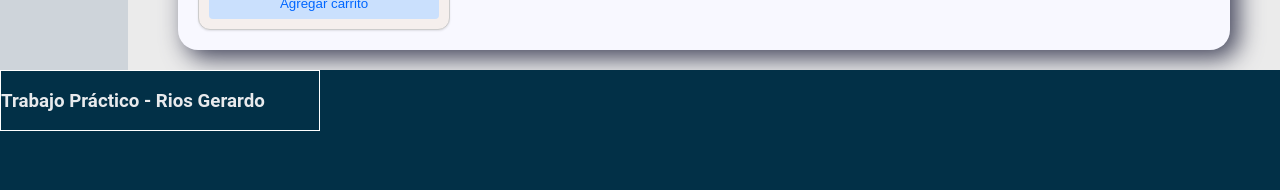
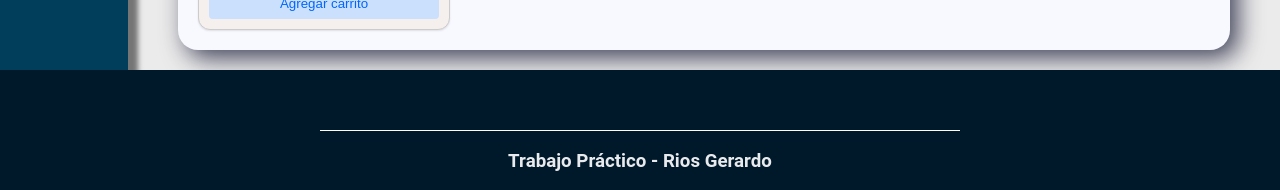
Before and after one commit to Gerardo-Rioss/trabajoPracticoReact2025, a React (Vite) app: page / in a window 1280 px wide. Shown: the part 5288-5478 px from the top of the page. Built offline with nearby package versions, Linux system fonts and the light colour scheme.

Commit message:
agregado el footer y ordenado los css module de cada componente

```diff
--- a/src/App.module.css
+++ b/src/App.module.css
@@ -28,19 +28,7 @@ body {
 }
 .sideNav{
   grid-area: sideNav;
-  background-color: #ced4da;
-
 }
 .footer{
   grid-area: footer;
-  display: grid;
-  grid-template-columns: repeat(4, 1fr);
-  grid-template-rows: repeat(2,1fr);
-  background-color:#023047 ;
-  font-family: Roboto,sans-serif;
-  color: #e8eaed;
 }
-
-.text{
-  border: 1px solid white;
-}
--- a/src/App.tsx
+++ b/src/App.tsx
@@ -2,6 +2,9 @@ import ProductCard from "./components/ProductCard/ProductCard";
 import ProductList from "./components/ProductList/ProductList";
 import styles from "./App.module.css";
 import { NavHeader } from "./components/Header/NavHeader/NavHeader";
+import { FooterContent } from "./components/Footer/FooterContent";
+import SideNavContent from "./components/SideBar/SideNavContent";
+
 // TIPADOS DE DATOS
 type Post = {
   id: number;
@@ -339,10 +342,11 @@ function App() {
           })}
 
         </div>
-        <div className={styles.sideNav}></div>
+        <div className={styles.sideNav}>
+          <SideNavContent/>
+        </div>
         <div className={styles.footer}>
-          <div className={styles.text}>
-          <h3>Trabajo Práctico - Rios Gerardo</h3></div>
+              <FooterContent/>
           </div>
 
       </div>
--- /dev/null
+++ b/src/components/Footer/FooterContent.tsx
@@ -0,0 +1,10 @@
+import styles from './FooterContest.module.css'
+export const FooterContent = () => {
+  return (
+    <div className={styles.footerContainer}>
+      <div className={styles.footerContent}>
+        <h3>Trabajo Práctico - Rios Gerardo</h3>
+      </div>
+    </div>
+  );
+};
--- /dev/null
+++ b/src/components/Footer/FooterContest.module.css
@@ -0,0 +1,14 @@
+.footerContainer {
+  display: grid;
+  grid-template-columns: repeat(4, 1fr);
+  grid-template-rows: repeat(2, 1fr);
+  background-color: #00192a;
+  font-family: Roboto, sans-serif;
+  color: #e8eaed;
+}
+.footerContent{
+  grid-column: 2/4;
+  grid-row: 2/2;
+  border-top: 1px solid white;
+  text-align: center;
+}
--- /dev/null
+++ b/src/components/SideBar/SideNavContent.module.css
@@ -0,0 +1,8 @@
+.sideNavContainer{
+    width: 100%;
+    height: 100%;
+  background-color: #003e5b;
+    box-shadow: 10px 10px 5px 0px rgba(0,0,0,0.50);
+-webkit-box-shadow: 10px 10px 5px 0px rgba(0,0,0,0.50);
+-moz-box-shadow: 10px 10px 5px 0px rgba(0,0,0,0.75);
+}
--- /dev/null
+++ b/src/components/SideBar/SideNavContent.tsx
@@ -0,0 +1,7 @@
+
+import styles from './SideNavContent.module.css'
+export default function SideNavContent() {
+  return (
+    <div className={styles.sideNavContainer}></div>
+  )
+}
```
